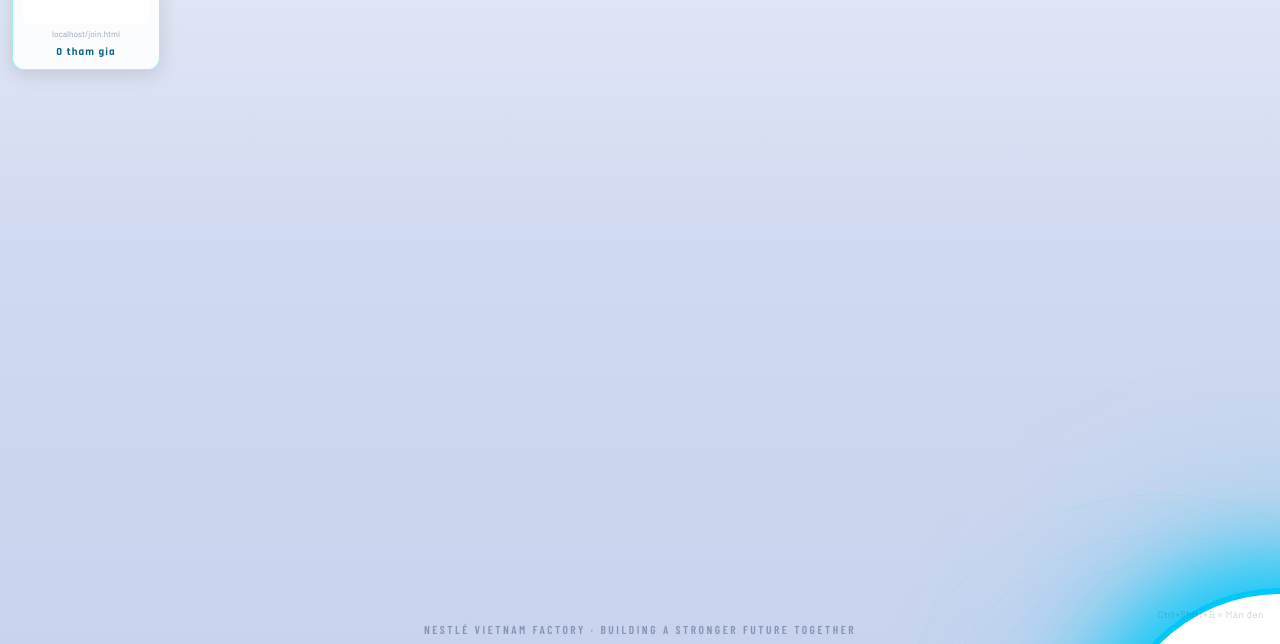
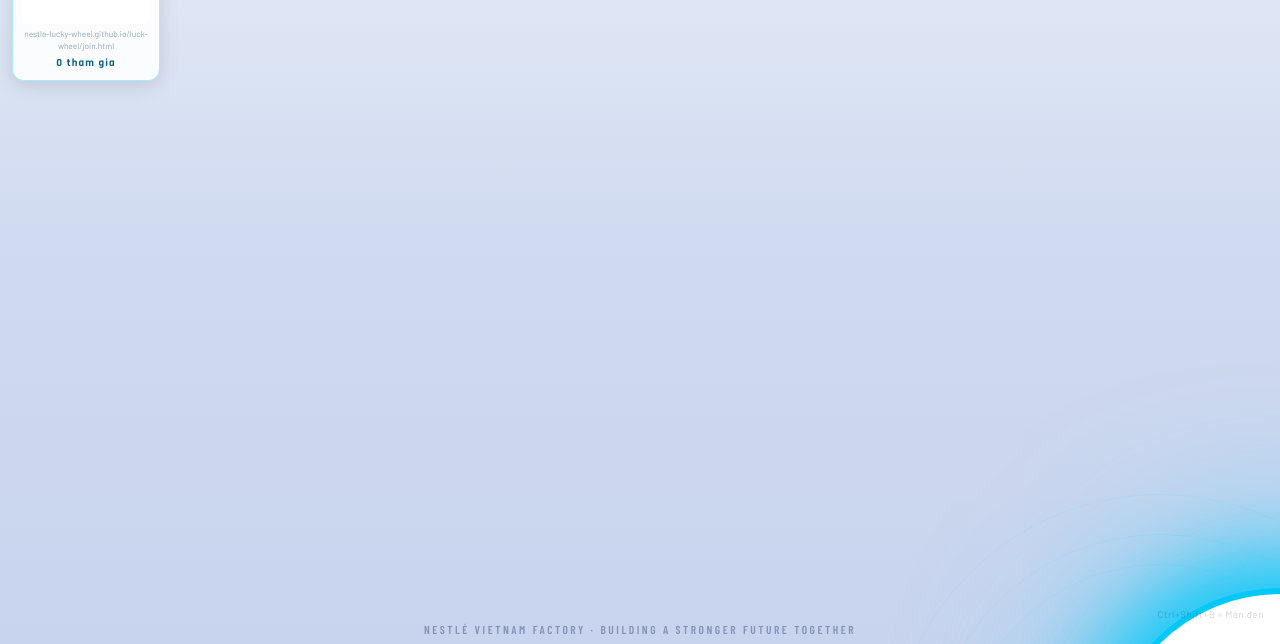
Before and after one commit to nestle-lucky-wheel/luck-wheel, a plain HTML site: page index.html in a window 1280 px wide. Shown: the part 156-800 px from the top of the page. Drawn offline with nearby package versions, Linux system fonts and the light colour scheme; no server answers; a web font is replaced by a local one.

Commit message:
Change JOIN_URL to deployed join page URL
Updated JOIN_URL to point to the deployed join page.

```diff
--- a/index.html
+++ b/index.html
@@ -563,7 +563,7 @@ const firebaseConfig = {
 // ╔═══════════════════════════════════════════╗
 // ║  JOIN PAGE URL – change after deploying   ║
 // ╚═══════════════════════════════════════════╝
-const JOIN_URL = window.location.origin + window.location.pathname.replace(/\/[^\/]*$/, '/') + 'join.html';
+const JOIN_URL = 'https://nestle-lucky-wheel.github.io/luck-wheel/join.html';
 // ════════════════════════════════════════
 // INIT
 // ════════════════════════════════════════
```
